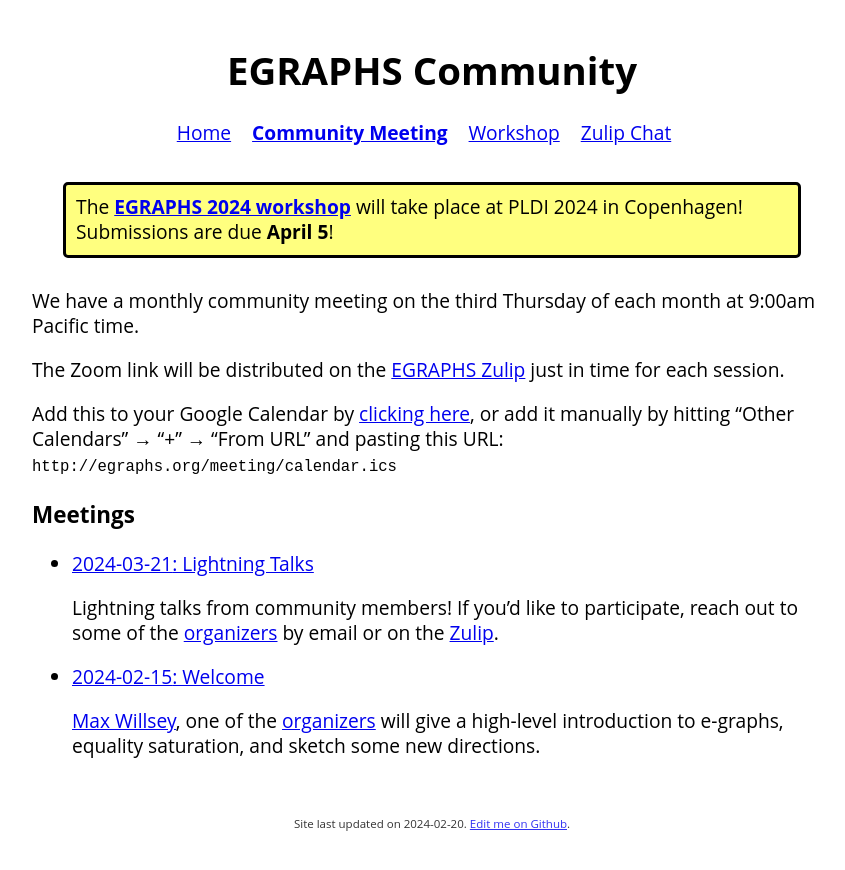
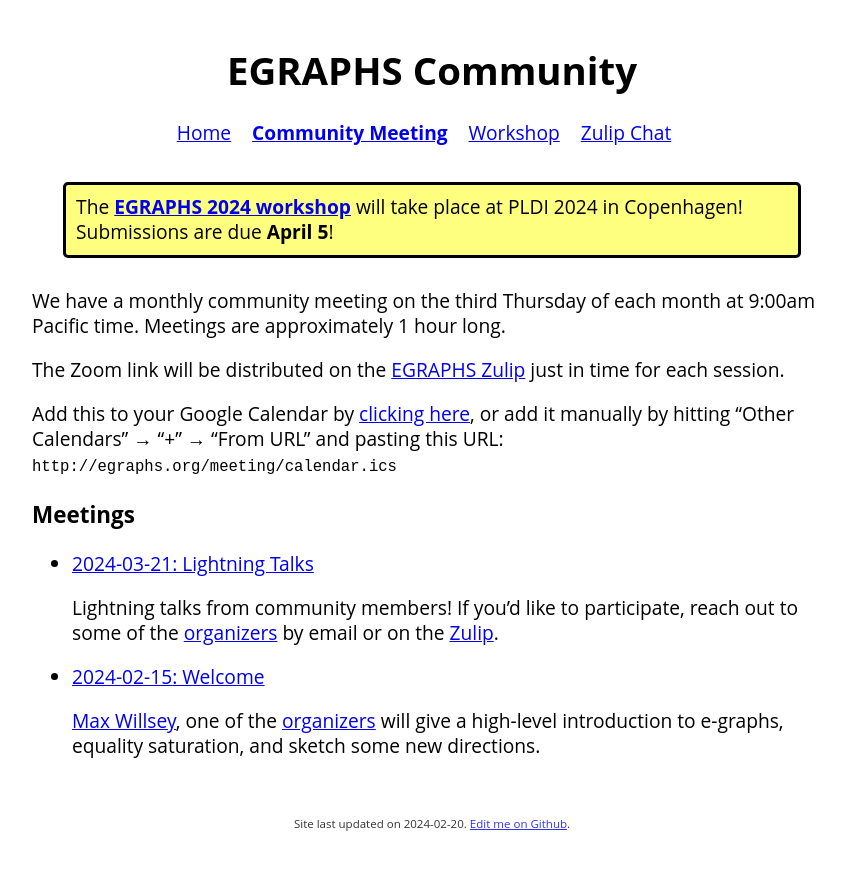
Before and after one commit to egraphs-community/egraphs-community.github.io, a Jekyll site: the page built from meeting/index.md, in a window 1280 px wide. Shown: the top 870 px of the page, without its empty margins (208-1053 px from the left). Built offline with Jekyll 4.4.1, drawn with Linux system fonts in a browser that asks for light colours.

Commit message:
Add note about meeting length

```diff
--- a/meeting/index.md
+++ b/meeting/index.md
@@ -4,6 +4,7 @@ title: EGRAPHS Community Meeting
 ---
 
 We have a monthly community meeting on the third Thursday of each month at 9:00am Pacific time.
+Meetings are approximately 1 hour long.
 
 The Zoom link will be distributed on the [EGRAPHS Zulip](/zulip)
  just in time for each session.
```
